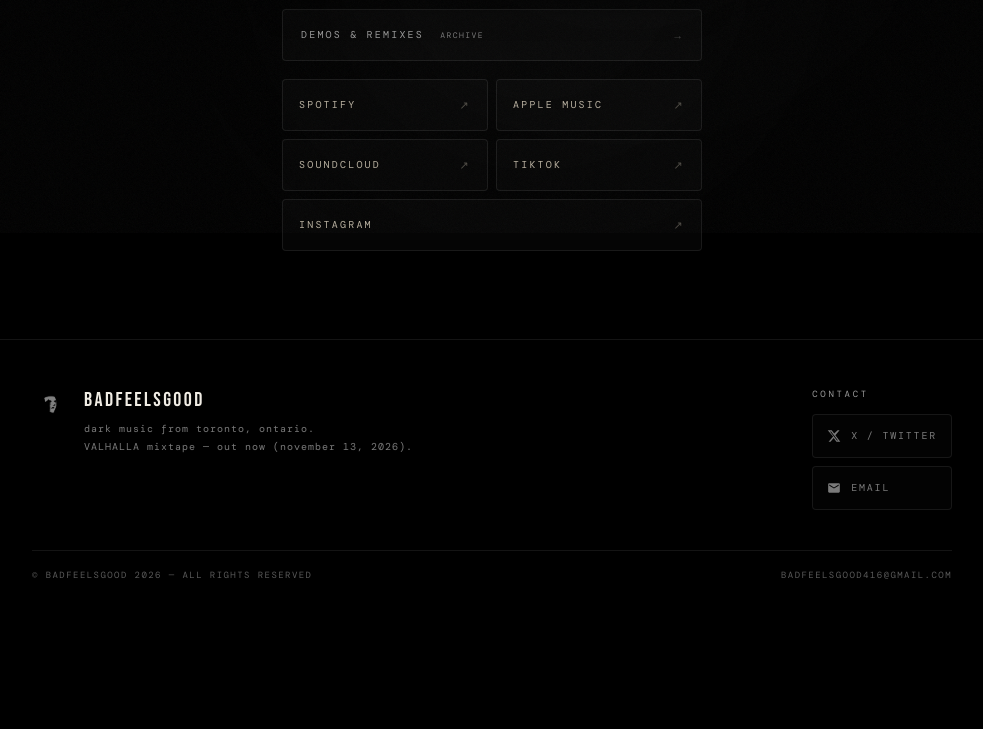
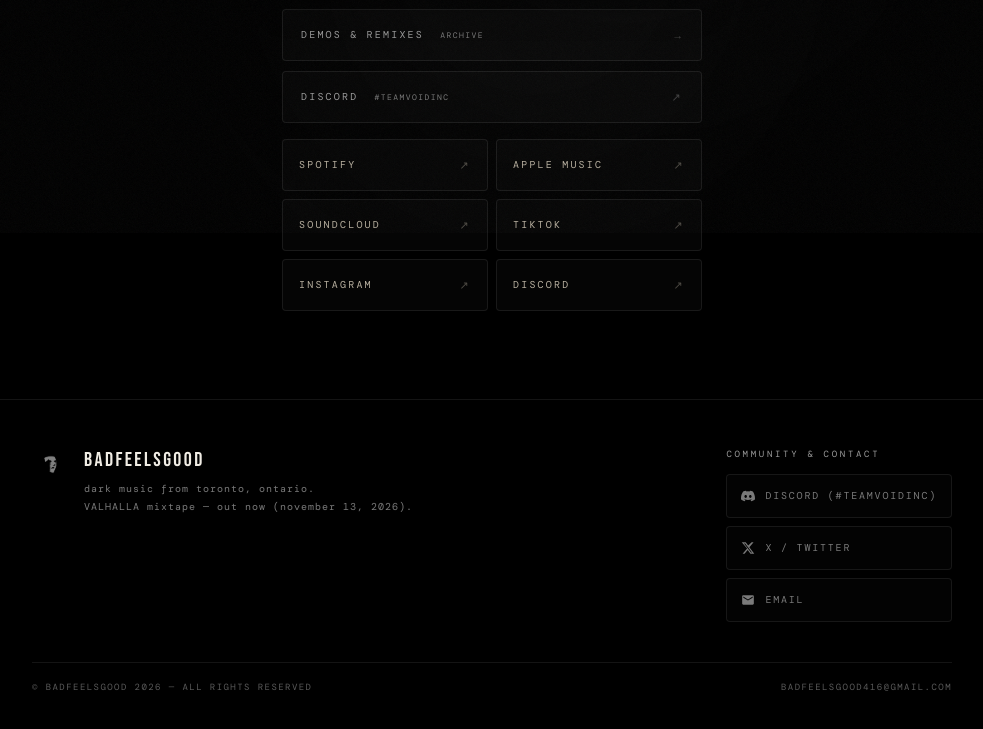
Before and after one commit to Tyluur/BADFEELSGOOD.xyz, a plain HTML site: page index.html in a window 1280 px wide. Shown: the part 567-1296 px from the top of the page, without its empty margins (148-1131 px from the left). Before the commit the page ends 1184 px from the top, so only its background shows below. Drawn offline with nearby package versions, Linux system fonts and the light colour scheme; a web font is replaced by a local one.

Commit message:
Update index.html

```diff
--- a/index.html
+++ b/index.html
@@ -73,7 +73,8 @@
           "https://soundcloud.com/BADFEELSGOOD",
           "https://www.instagram.com/bxdfeelsgood",
           "https://www.tiktok.com/@_badfeelsgood",
-          "https://x.com/BADFEELSGOOD"
+          "https://x.com/BADFEELSGOOD",
+          "https://discord.gg/fZBVaFUyYP"
         ],
         "contactPoint": { "@type": "ContactPoint", "email": "badfeelsgood416@gmail.com", "contactType": "General Inquiries" }
       },
@@ -283,14 +284,14 @@
     }
     .spotlight-card:hover .spotlight-card__cta { background: rgba(255,255,255,0.08); }
 
-    /* SECONDARY ROUTE LINK (VAULT ENTRY FROM HOME) */
+    /* SECONDARY ROUTE LINK (VAULT & COMMUNITY ENTRY FROM HOME) */
     .route-card {
       display: flex;
       align-items: center;
       justify-content: space-between;
       width: 100%;
       max-width: 420px;
-      margin: 0 auto 14px;
+      margin: 0 auto 10px;
       padding: 15px 18px;
       border: 1px solid var(--border);
       background: var(--panel);
@@ -459,7 +460,7 @@
     .vault-list__row span { font-size: 8px; opacity: 0.55; flex-shrink: 0; }
 
     /* PLATFORMS */
-    .platforms { display: grid; grid-template-columns: repeat(2, 1fr); gap: 8px; width: 100%; max-width: 420px; margin-top: 4px; }
+    .platforms { display: grid; grid-template-columns: repeat(2, 1fr); gap: 8px; width: 100%; max-width: 420px; margin-top: 6px; }
     .platforms--wide { max-width: 460px; }
     .platform-link { display: flex; align-items: center; justify-content: space-between; padding: 14px 16px; background: var(--panel); border: 1px solid var(--border); text-decoration: none; color: var(--accent); font-size: 10px; letter-spacing: 0.22em; text-transform: uppercase; transition: border-color 0.2s ease, color 0.2s ease, background-color 0.2s ease; min-height: 52px; border-radius: var(--radius); }
     .platform-link:hover, .platform-link:active { border-color: var(--border-hover); color: var(--white); background: var(--hover-bg); }
@@ -514,6 +515,7 @@
         <li class="top-bar__item"><a class="top-bar__link" href="#vault" data-route="vault"><span class="top-bar__label">Vault</span></a></li>
       </ul>
       <ul class="top-bar__section top-bar__section--right">
+        <li class="top-bar__item"><a class="top-bar__link" href="https://discord.gg/fZBVaFUyYP" target="_blank" rel="noopener noreferrer"><span class="top-bar__label">Discord</span></a></li>
         <li class="top-bar__item"><a class="top-bar__link" href="mailto:badfeelsgood416@gmail.com"><span class="top-bar__label">Contact</span></a></li>
         <li class="top-bar__item"><a class="top-bar__link" href="https://x.com/BADFEELSGOOD" target="_blank" rel="noopener noreferrer"><span class="top-bar__label">X / Twitter</span></a></li>
       </ul>
@@ -556,12 +558,18 @@
           <span class="arrow" aria-hidden="true">→</span>
         </a>
 
-        <nav class="platforms" aria-label="Stream BADFEELSGOOD music">
+        <a class="route-card" href="https://discord.gg/fZBVaFUyYP" target="_blank" rel="noopener noreferrer">
+          <span>Discord <span class="route-card__sub">#teamvoidinc</span></span>
+          <span class="arrow" aria-hidden="true">↗</span>
+        </a>
+
+        <nav class="platforms" aria-label="Stream BADFEELSGOOD music and community">
           <a class="platform-link" href="https://open.spotify.com/artist/4yJJcKI6XrepAaC0Q7fDog" target="_blank" rel="noopener noreferrer">Spotify <span class="arrow" aria-hidden="true">↗</span></a>
           <a class="platform-link" href="https://music.apple.com/ca/artist/badfeelsgood/1556789790" target="_blank" rel="noopener noreferrer">Apple Music <span class="arrow" aria-hidden="true">↗</span></a>
           <a class="platform-link" href="https://soundcloud.com/BADFEELSGOOD" target="_blank" rel="noopener noreferrer">SoundCloud <span class="arrow" aria-hidden="true">↗</span></a>
           <a class="platform-link" href="https://www.tiktok.com/@_badfeelsgood" target="_blank" rel="noopener noreferrer">TikTok <span class="arrow" aria-hidden="true">↗</span></a>
-          <a class="platform-link wide" href="https://www.instagram.com/bxdfeelsgood" target="_blank" rel="noopener noreferrer">Instagram <span class="arrow" aria-hidden="true">↗</span></a>
+          <a class="platform-link" href="https://www.instagram.com/bxdfeelsgood" target="_blank" rel="noopener noreferrer">Instagram <span class="arrow" aria-hidden="true">↗</span></a>
+          <a class="platform-link" href="https://discord.gg/fZBVaFUyYP" target="_blank" rel="noopener noreferrer">Discord <span class="arrow" aria-hidden="true">↗</span></a>
         </nav>
       </section>
 
@@ -647,8 +655,9 @@
             </div>
           </div>
           <div class="page-footer-section">
-            <p class="page-footer-section__title">Contact</p>
+            <p class="page-footer-section__title">Community &amp; Contact</p>
             <div class="page-footer-social">
+              <a class="social-btn" href="https://discord.gg/fZBVaFUyYP" target="_blank" rel="noopener noreferrer"><svg viewBox="0 0 24 24" aria-hidden="true"><path d="M20.317 4.37a19.791 19.791 0 0 0-4.885-1.515.074.074 0 0 0-.079.037c-.21.375-.444.864-.608 1.25a18.27 18.27 0 0 0-5.487 0 12.64 12.64 0 0 0-.617-1.25.077.077 0 0 0-.079-.037A19.736 19.736 0 0 0 3.677 4.37a.07.07 0 0 0-.032.027C.533 9.046-.32 13.58.099 18.057a.082.082 0 0 0 .031.057 19.9 19.9 0 0 0 5.993 3.03.078.078 0 0 0 .084-.028c.462-.63.874-1.295 1.226-1.994.021-.041.001-.09-.041-.106a13.107 13.107 0 0 1-1.872-.892.077.077 0 0 1-.008-.128 10.2 10.2 0 0 0 .372-.292.074.074 0 0 1 .077-.01c3.928 1.793 8.18 1.793 12.062 0a.074.074 0 0 1 .078.01c.12.098.246.198.373.292a.077.077 0 0 1-.006.127 12.299 12.299 0 0 1-1.873.892.077.077 0 0 0-.041.107c.36.698.772 1.362 1.225 1.993a.076.076 0 0 0 .084.028 19.839 19.839 0 0 0 6.002-3.03.077.077 0 0 0 .032-.054c.5-5.177-.838-9.674-3.549-13.66a.061.061 0 0 0-.031-.03zM8.02 15.33c-1.183 0-2.157-1.085-2.157-2.419 0-1.333.956-2.419 2.157-2.419 1.21 0 2.176 1.096 2.157 2.42 0 1.333-.956 2.418-2.157 2.418zm7.975 0c-1.183 0-2.157-1.085-2.157-2.419 0-1.333.955-2.419 2.157-2.419 1.21 0 2.176 1.096 2.157 2.42 0 1.333-.946 2.418-2.157 2.418z"/></svg>Discord (#teamvoidinc)</a>
               <a class="social-btn" href="https://x.com/BADFEELSGOOD" target="_blank" rel="noopener noreferrer"><svg viewBox="0 0 24 24" aria-hidden="true"><path d="M18.244 2.25h3.308l-7.227 8.26 8.502 11.24H16.17l-4.714-6.231-5.401 6.231H2.748l7.73-8.835L1.254 2.25H8.08l4.253 5.622zm-1.161 17.52h1.833L7.084 4.126H5.117z"/></svg>X / Twitter</a>
               <a class="social-btn" href="mailto:badfeelsgood416@gmail.com"><svg viewBox="0 0 24 24" aria-hidden="true"><path d="M20 4H4c-1.1 0-2 .9-2 2v12c0 1.1.9 2 2 2h16c1.1 0 2-.9 2-2V6c0-1.1-.9-2-2-2zm0 4l-8 5-8-5V6l8 5 8-5v2z"/></svg>Email</a>
             </div>
```
